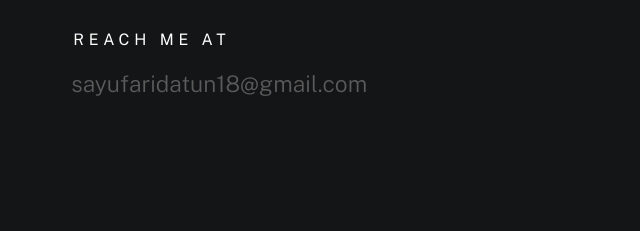
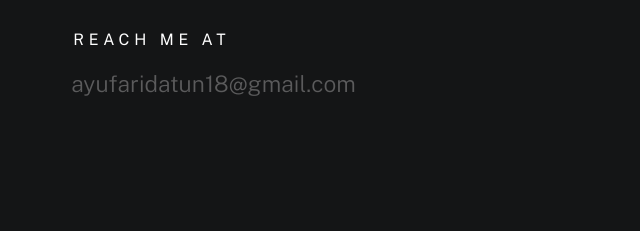
Before and after one commit to ayufaridatun/portofolio, a plain HTML site: page index.html in a window 1280 px wide. Shown: the part 4421-4652 px from the top of the page, 0-640 px from the left. Drawn offline with nearby package versions, Linux system fonts and the light colour scheme; a web font is replaced by a local one.

Commit message:
Fix contact email consistency to ayufaridatun18@gmail.com
Co-Authored-By: Claude Sonnet 5 <noreply@anthropic.com>

```diff
--- a/index.html
+++ b/index.html
@@ -351,13 +351,13 @@
                     <div class="column lg-3 md-5 tab-6 stack-on-550 contact-block">
                         <h3 class="text-pretitle">Reach me at</h3>
                         <p class="contact-links">
-                            <a href="mailto:sayufaridatun18@gmail.com" class="mailtoui">sayufaridatun18@gmail.com</a> <br>
+                            <a href="mailto:ayufaridatun18@gmail.com" class="mailtoui">ayufaridatun18@gmail.com</a> <br>
                         </p>
                     </div>
                     <div class="column lg-4 md-5 tab-6 stack-on-550 contact-block">
                     </div>
                     <div class="column lg-4 md-12 contact-block">
-                        <a href="mailto:sayufaridatun18@gmail.com" class="mailtoui btn btn--medium u-fullwidth contact-btn">Say Hello.</a>
+                        <a href="mailto:ayufaridatun18@gmail.com" class="mailtoui btn btn--medium u-fullwidth contact-btn">Say Hello.</a>
                     </div>
                 </div>
             </section>
```
